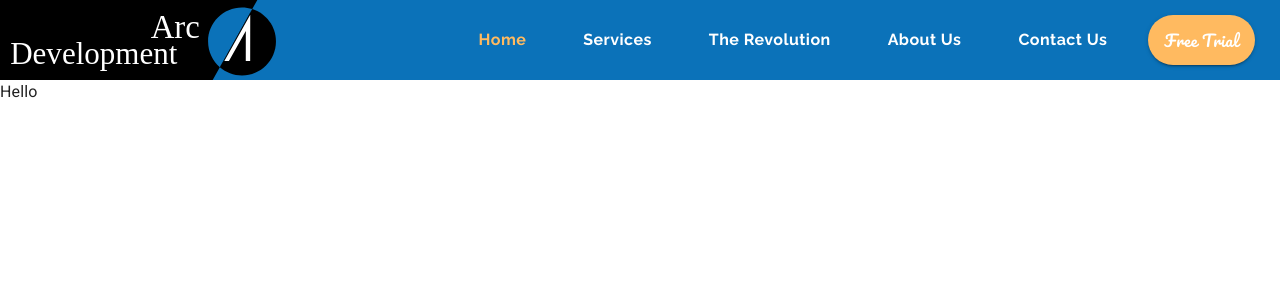
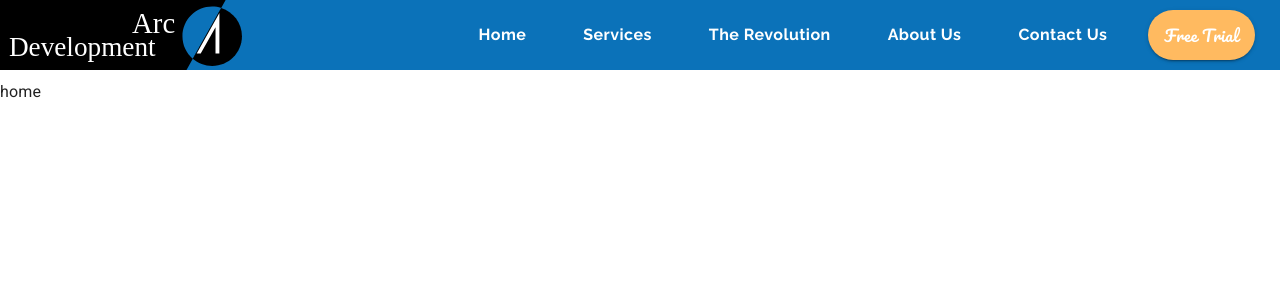
Before and after one commit to CarlosSuarezJS20/mui_practice, a React (Create React App) app: page / in a window 1280 px wide. Shown: the top 300 px of the page. Built offline with nearby package versions, Linux system fonts and the light colour scheme.

Commit message:
Improved Routing

```diff
--- a/package.json
+++ b/package.json
@@ -18,6 +18,7 @@
     "react": "^18.2.0",
     "react-dom": "^18.2.0",
     "react-router": "^6.4.1",
+    "react-router-dom": "^6.4.3",
     "react-scripts": "5.0.1",
     "styled-components": "^5.3.6",
     "typescript": "^4.8.4",
--- a/src/components/App.tsx
+++ b/src/components/App.tsx
@@ -4,13 +4,26 @@ import { ThemeProvider } from "@mui/material/styles";
 
 import theme from "./ui/theme";
 import { CssBaseline } from "@mui/material";
+import { BrowserRouter, Route, Routes } from "react-router-dom";
 
 const App: React.FC = () => {
   return (
     <ThemeProvider theme={theme}>
-      <CssBaseline />
-      <Header />
-      Hello
+      <BrowserRouter>
+        <CssBaseline />
+        <Header />
+        <Routes>
+          <Route path='/' element={<div>home</div>} />
+          <Route path='/services' element={<div>services</div>} />
+          <Route path='/customsoftware' element={<div>customsoftware</div>} />
+          <Route path='/mobileapps' element={<div>mobileapps</div>} />
+          <Route path='/websites' element={<div>websites</div>} />
+          <Route path='/revolution' element={<div>revolution</div>} />
+          <Route path='/about' element={<div>about</div>} />
+          <Route path='/contact' element={<div>contact</div>} />
+          <Route path='/estimate' element={<div>estimate</div>} />
+        </Routes>
+      </BrowserRouter>
     </ThemeProvider>
   );
 };
--- a/src/components/ui/toolbar.tsx
+++ b/src/components/ui/toolbar.tsx
@@ -1,4 +1,4 @@
-import React from "react";
+import React, { useEffect } from "react";
 import ToolBar from "@mui/material/Toolbar";
 import Tabs from "@mui/material/Tabs";
 import Tab from "@mui/material/Tab";
@@ -7,6 +7,8 @@ import Button from "@mui/material/Button";
 import { makeStyles } from "@mui/styles";
 import { styled } from "@mui/material/styles";
 import theme from "./theme";
+
+import { Link } from "react-router-dom";
 
 // import Typography from "@mui/material/Typography";
 
@@ -22,14 +24,21 @@ const useStyles = makeStyles(() => ({
     marginLeft: "auto",
     color: "white",
   },
+  tab: {
+    "&.MuiTab-root": {
+      ...theme.typography.tab,
+      minWidth: 10,
+      marginLeft: "25px",
+    },
+  },
+  logoContainer: {
+    "&.MuiButton-root": {
+      padding: 0,
+    },
+  },
 }));
 
 // Styling the tab, need to create a
-const StyledTab = styled(Tab)(() => ({
-  ...theme.typography.tab,
-  minWidth: 10,
-  marginLeft: "25px",
-}));
 
 const StyledButton = styled(Button)(() => ({
   ...theme.typography.estimateBtn,
@@ -48,10 +57,35 @@ const ToolBarCom: React.FC = () => {
     setValue(value);
   };
 
+  useEffect(() => {
+    let refreshValue: any;
+    if (window.location.pathname === "/" && value != 0) {
+      refreshValue = 0;
+    } else if (window.location.pathname === "/services" && value != 1) {
+      refreshValue = 1;
+    } else if (window.location.pathname === "/revolution" && value != 2) {
+      refreshValue = 2;
+    } else if (window.location.pathname === "/about" && value != 3) {
+      refreshValue = 3;
+    } else if (window.location.pathname === "/contact" && value != 4) {
+      refreshValue = 4;
+    }
+    setValue(refreshValue);
+  }, []);
+
   return (
     <ToolBar disableGutters>
       {/* <Typography variant='h3'>Arc Development</Typography> */}
-      <img src={logo} alt='company logo' className={classes.logo} />
+      <Button
+        component={Link}
+        to='/'
+        onClick={() => {
+          setValue(0);
+        }}
+        className={classes.logoContainer}>
+        <img src={logo} alt='company logo' className={classes.logo} />
+      </Button>
+
       <Tabs
         value={value}
         onChange={onChangeHandler}
@@ -60,11 +94,41 @@ const ToolBarCom: React.FC = () => {
         className={classes.tabsContainer}
         variant='scrollable'
         scrollButtons='auto'>
-        <StyledTab value={0} label='Home' />
-        <StyledTab value={1} label='Services' />
-        <StyledTab value={2} label=' The Revolution' />
-        <StyledTab value={3} label='About Us' />
-        <StyledTab value={4} label=' Contact Us' />
+        <Tab
+          component={Link}
+          to='/'
+          className={classes.tab}
+          value={0}
+          label='Home'
+        />
+        <Tab
+          component={Link}
+          to='/services'
+          className={classes.tab}
+          value={1}
+          label='Services'
+        />
+        <Tab
+          component={Link}
+          to='revolution'
+          className={classes.tab}
+          value={2}
+          label=' The Revolution'
+        />
+        <Tab
+          component={Link}
+          to='about'
+          className={classes.tab}
+          value={3}
+          label='About Us'
+        />
+        <Tab
+          component={Link}
+          to='contact'
+          className={classes.tab}
+          value={4}
+          label=' Contact Us'
+        />
       </Tabs>
       <StyledButton variant='contained' color='secondary'>
         Free Trial
--- a/src/index.tsx
+++ b/src/index.tsx
@@ -1,6 +1,7 @@
 import React from "react";
 import ReactDOM from "react-dom/client";
 import App from "./components/App";
+import { BrowserRouter, Route, Routes } from "react-router-dom";
 
 const root = ReactDOM.createRoot(
   document.getElementById("root") as HTMLElement
```
Also changed, not shown: 1 other file (tests, documents, lock files or other folders).
